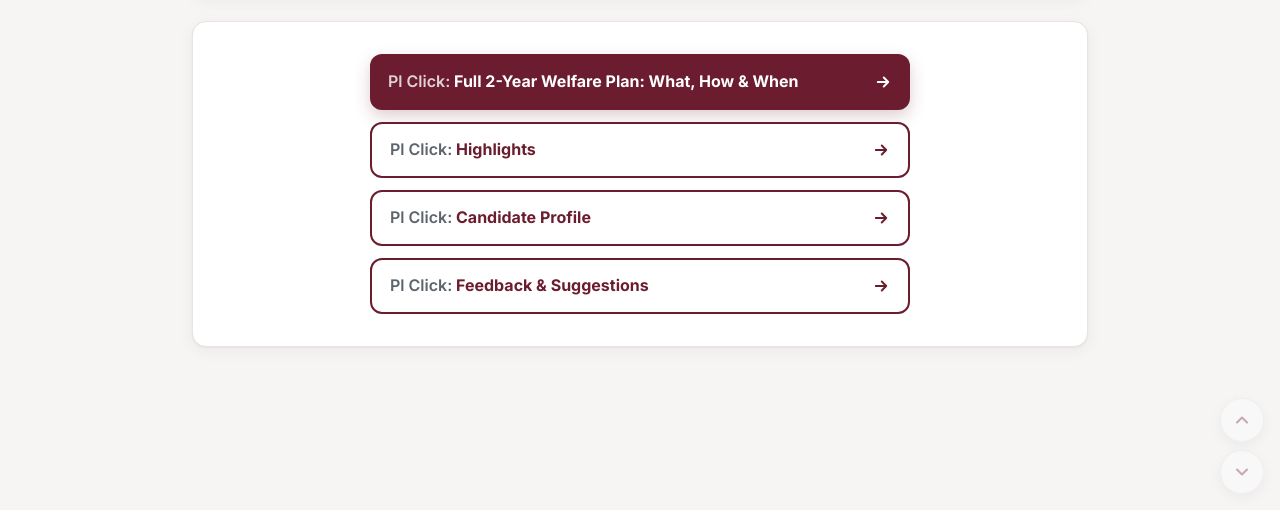
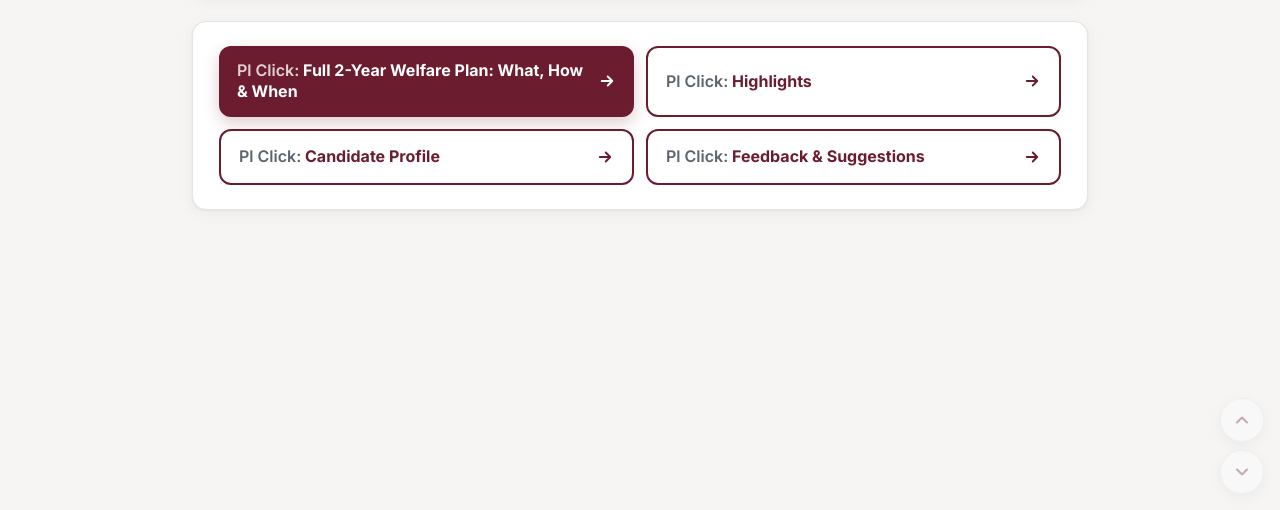
Before and after one commit to nipunmitra36/majoriqbal, a plain HTML site: page index.html in a window 1280 px wide. Shown: the part 290-800 px from the top of the page. Drawn offline with Linux system fonts and the light colour scheme.

Commit message:
fix issues

```diff
--- a/index.html
+++ b/index.html
@@ -234,7 +234,10 @@
   @media (max-width:379px){ .slide-title .kicker{font-size:11.5px;letter-spacing:.06em} .slide-title .pos{font-size:15.5px} }
 
   /* ===== Declaration buttons ===== */
+  .quick-links{margin-bottom:var(--s5)}
+  .quick-links .declare{padding:var(--s5) var(--pad)}
   .cta-list{display:grid;gap:var(--s3);max-width:540px;margin:0 auto}
+  @media (min-width:700px){ .cta-list{grid-template-columns:1fr 1fr;max-width:none} }
   .cta-list .cta{margin:0;width:100%;justify-content:space-between;text-align:left;padding:14px 18px;min-height:56px}
   .cta .pl{font-weight:600;opacity:.8}
   .cta.alt .pl{color:var(--muted);opacity:1}
@@ -367,9 +370,8 @@
     <img class="slide-photo" src="profile.png" alt="Portrait of Maj ATKM Iqbal">
   </div>
 
-  <!-- ========== DECLARATION ========== -->
-  <section class="page" id="page-declaration" aria-labelledby="t-decl">
-    <div class="card slide">
+  <!-- ========== QUICK LINKS (shown on every tab, under the banner) ========== -->
+  <nav class="card slide quick-links" aria-label="Quick links">
     <div class="declare">
       <div class="cta-list">
         <a class="cta" href="#plan"><span><span class="pl">Pl Click:</span> Full 2-Year Welfare Plan: What, How &amp; When</span><svg viewBox="0 0 24 24" fill="none" stroke="currentColor" stroke-width="2.5" stroke-linecap="round" stroke-linejoin="round" aria-hidden="true"><path d="M5 12h14M13 6l6 6-6 6"/></svg></a>
@@ -378,7 +380,10 @@
         <a class="cta alt" href="#plan:item-8-2"><span><span class="pl">Pl Click:</span> Feedback &amp; Suggestions</span><svg viewBox="0 0 24 24" fill="none" stroke="currentColor" stroke-width="2.5" stroke-linecap="round" stroke-linejoin="round" aria-hidden="true"><path d="M5 12h14M13 6l6 6-6 6"/></svg></a>
       </div>
     </div>
-    </div>
+  </nav>
+
+  <!-- ========== DECLARATION (landing: banner + quick links only) ========== -->
+  <section class="page" id="page-declaration" aria-labelledby="t-decl">
   </section>
 
   <!-- ========== HIGHLIGHTS ========== -->
@@ -736,6 +741,11 @@ function route(){
   const p = PAGES.includes(hp) ? hp : 'declaration';
   PAGES.forEach(id=>document.getElementById('page-'+id).classList.toggle('active', id===p));
   document.querySelectorAll('nav.tabs a').forEach(a=>a.setAttribute('aria-selected', a.dataset.page===p));
+  document.querySelectorAll('.cta-list .cta').forEach((a,i)=>{
+    const current = p === 'declaration' ? i === 0 : a.getAttribute('href') === '#' + p;
+    a.classList.toggle('alt', !current);
+    current && p !== 'declaration' ? a.setAttribute('aria-current','page') : a.removeAttribute('aria-current');
+  });
   window.scrollTo({top:0, behavior:'instant'});
   active = -1; lockUntil = 0;
   const el = target && document.getElementById(target);
```
Lines whose indentation alone changed are shown as unchanged.
